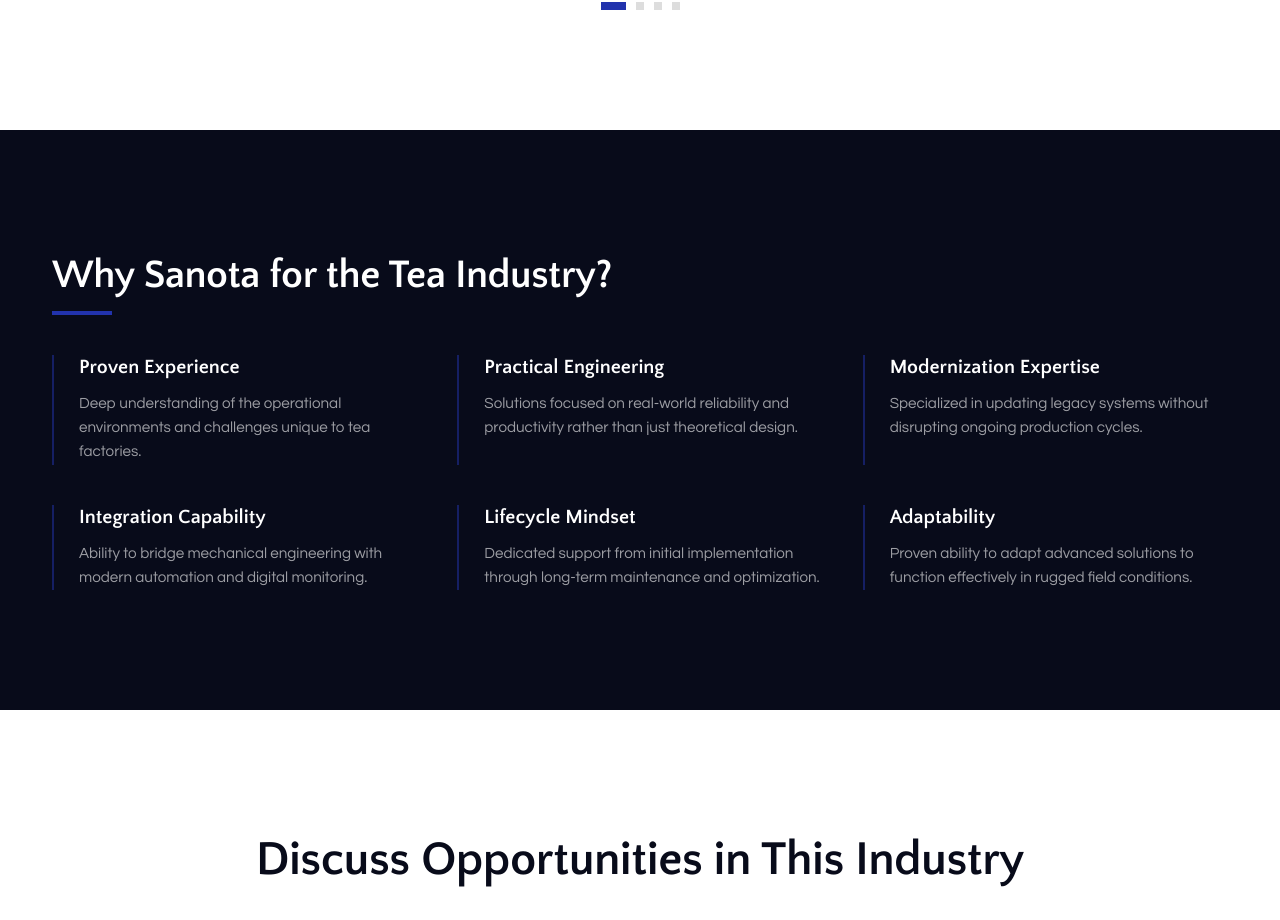
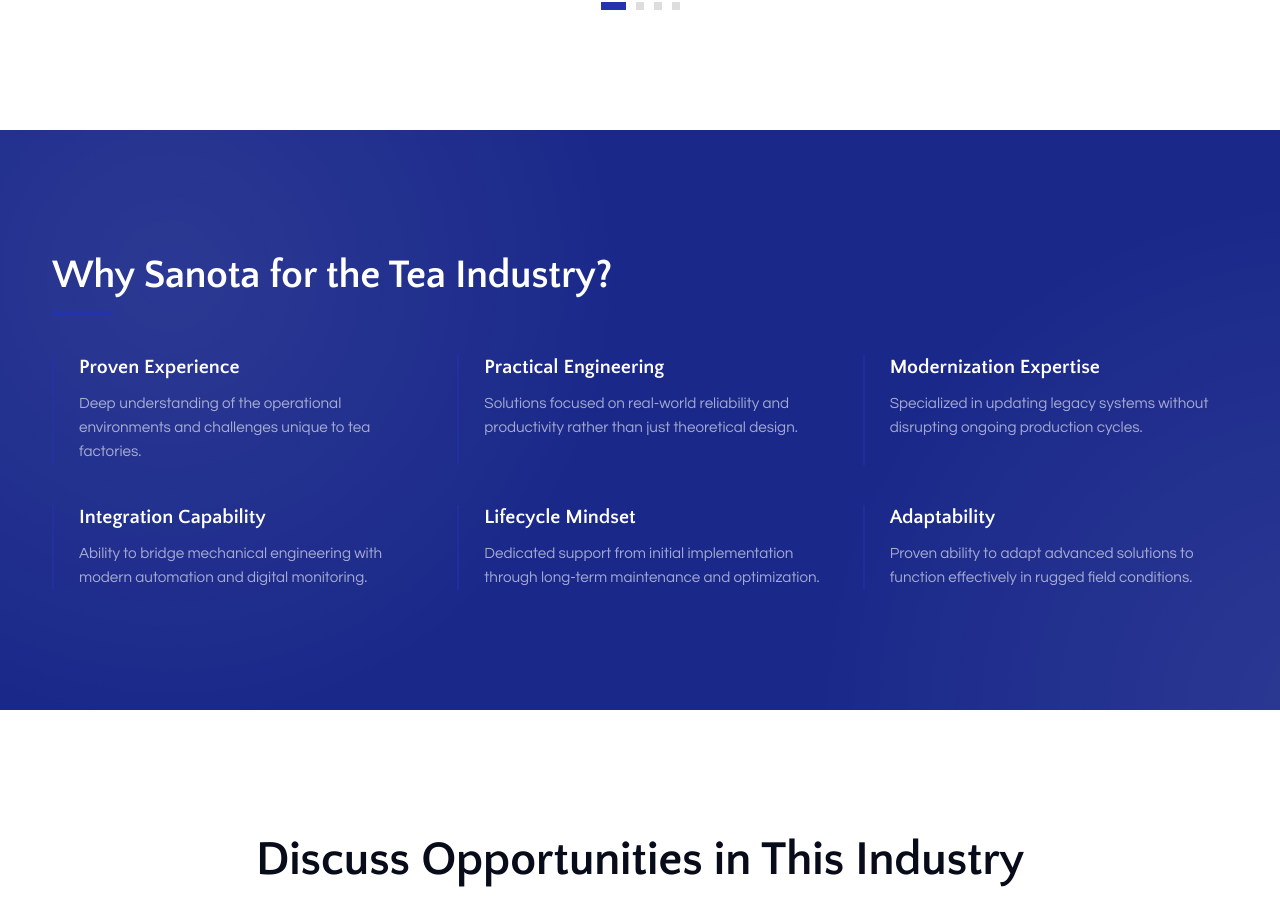
Before and after one commit to Knoweb/sanota-site, a React (Vite) app: page /industries/tea in a window 1280 px wide. Shown: the part 7159-8079 px from the top of the page. Built offline with nearby package versions, Linux system fonts and the light colour scheme.

Commit message:
UI: Add modern background animation and update color to #1A288A for Why Sanota section

```diff
--- a/src/pages/TeaIndustry/TeaIndustry.css
+++ b/src/pages/TeaIndustry/TeaIndustry.css
@@ -1118,8 +1118,45 @@
 /* --- Why Sanota Section --- */
 .tea-why-section {
     padding: 120px 0;
-    background-color: #080b1a;
+    background-color: #1A288A;
     color: #fff;
+    position: relative;
+    overflow: hidden;
+}
+
+/* Modern Background Animation */
+.tea-why-section::before,
+.tea-why-section::after {
+    content: '';
+    position: absolute;
+    width: 800px;
+    height: 800px;
+    border-radius: 50%;
+    background: radial-gradient(circle, rgba(255, 255, 255, 0.08) 0%, transparent 70%);
+    z-index: 0;
+    pointer-events: none;
+}
+
+.tea-why-section::before {
+    top: -300px;
+    left: -300px;
+    animation: teaBlobMove 25s infinite alternate;
+}
+
+.tea-why-section::after {
+    bottom: -300px;
+    right: -300px;
+    animation: teaBlobMove 35s infinite alternate-reverse;
+}
+
+@keyframes teaBlobMove {
+    0% { transform: translate(0, 0) scale(1) rotate(0deg); }
+    100% { transform: translate(150px, 100px) scale(1.3) rotate(90deg); }
+}
+
+.tea-why-section .container {
+    position: relative;
+    z-index: 2;
 }
 
 .tea-why-grid {
```
